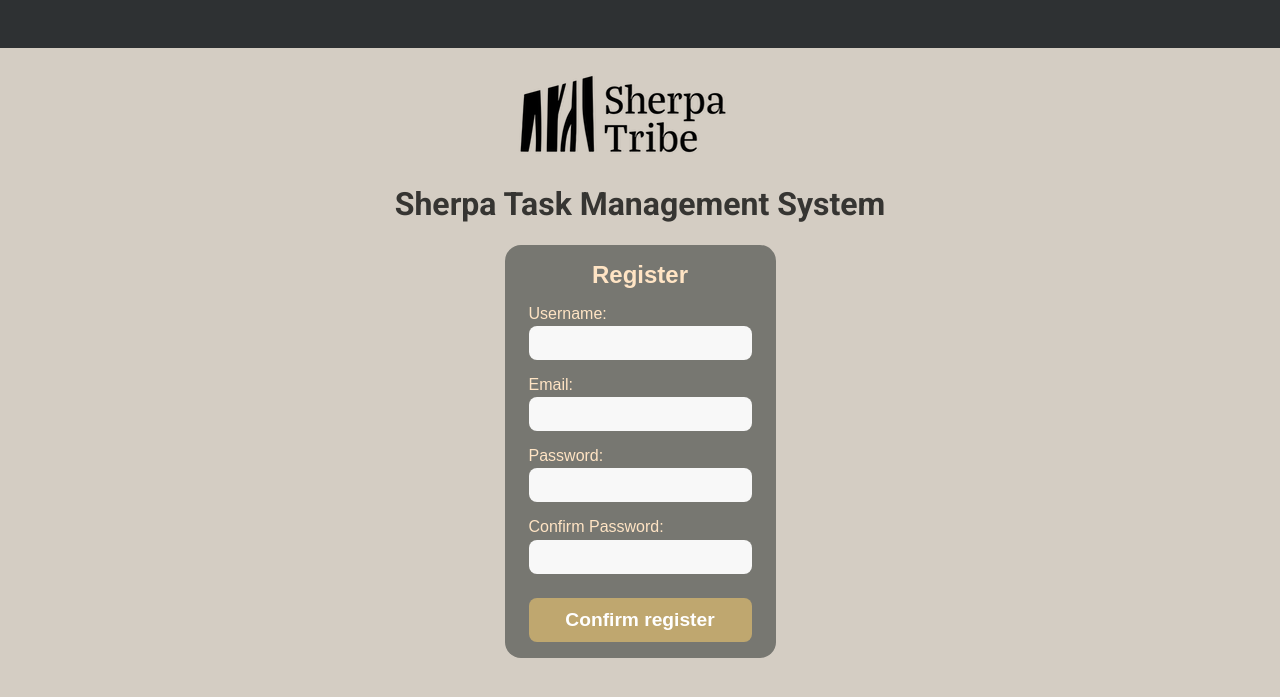
After one commit to antonimodev/task-management-system, a Django app: page /auth/register/ in a window 1280 px wide. The commit adds this page. Shown: the top 697 px of the page. Run offline with Django 5.2, Linux system fonts and the light colour scheme.

Commit message:
Template and Static Structure Refactor: Improved URL Usage, CSS Naming, and Base Template Creation
- Update url format of home.html to follow better Django template practices by using {% url %} for referencing
- Update .gitignore to add .vscode due to workspace settings changes, including 'django-html : html' for improved auto-suggestions and faster work in my IDE
- Update urls.py format in django_backend/config/urls.py
- Add app_name to django_backend/apps/auth_jwt/urls.py to reference it from config/urls.py
- Create base.html to use it as main template
- Update names of .css to be more descriptive
- Add login rendering as first step before complete .html

```diff
--- /dev/null
+++ b/django_backend/apps/auth_jwt/static/css/login.css
@@ -0,0 +1,3 @@
+.test-login {
+	background-color: aqua;
+}
--- /dev/null
+++ b/django_backend/apps/auth_jwt/static/css/register.css
@@ -0,0 +1,78 @@
+/* Title form */
+h2 {
+    margin: 0 0 1rem 0;
+    color: bisque;
+    font-family: Arial, Helvetica, sans-serif;
+    font-weight: bold;
+    text-align: center;
+}
+
+/* General form container */
+.form-container {
+    background: #777771;
+    color: bisque;
+    font-family: Arial, Helvetica, sans-serif;
+    padding: 1rem 1.5rem;
+    border-radius: 1rem;
+    display: flex;
+    flex-direction: column;
+    align-items: center;
+    margin: 0.5rem auto;
+	width: fit-content;
+}
+
+/* Inner form container */
+.form-container form {
+    display: flex;
+    flex-direction: column;
+    gap: 1rem;
+}
+
+/* Group fields */
+.form-group {
+    width: 100%;
+    display: flex;
+    flex-direction: column;
+}
+
+/* Title fields */
+.form-group label {
+    font-size: 1rem;
+    margin-bottom: 0.2rem;
+}
+
+/* Input fields */
+.form-group input {
+    padding: 0.5rem;
+    border-radius: 0.5rem;
+    border: 1px #ccc;
+    font-size: 1rem;
+    background: #f8f8f8;
+    color: #3e4d57;
+	outline: none;
+}
+
+/* Focus when typing in field */
+.form-group input:focus {
+    border-color: #5e5846;
+	border-width: 0.1rem;
+	border-style: inset;
+}
+
+
+.register-button {
+    margin-top: 0.5rem;
+    padding: 0.7rem 1.5rem;
+    border: none;
+    border-radius: 0.5rem;
+    background: #bfa76f;
+    color: #fff;
+    font-size: 1.2rem;
+    font-weight: bold;
+    cursor: pointer;
+    transition: background 0.5s;
+}
+
+.register-button:hover {
+    background: #a68c4a;
+}
--- /dev/null
+++ b/django_backend/apps/auth_jwt/templates/register.html
@@ -0,0 +1,34 @@
+{% extends "base.html" %}
+{% load static %}
+
+{% block title %}Register - Sherpa Tribe{% endblock title %}
+
+{% block register-css %}
+    <link rel="stylesheet" href="{% static 'css/register.css' %}">
+{% endblock register-css %}
+
+{% block content %}
+	<div class="form-container">
+		<h2>Register</h2>
+		<form method="post" action="{% url 'auth_jwt_api:register' %}">
+			{% csrf_token %}
+			<div class="form-group">
+				<label for="username">Username:</label>
+				<input type="text" name="username" id="username" required>
+			</div>
+			<div class="form-group">
+				<label for="email">Email:</label>
+				<input type="email" name="email" id="email" required>
+			</div>
+			<div class="form-group">
+				<label for="password">Password:</label>
+				<input type="password" name="password" id="password" required>
+			</div>
+			<div class="form-group">
+				<label for="password2">Confirm Password:</label>
+				<input type="password" name="password2" id="password2" required>
+			</div>
+			<button type="register" class="register-button">Confirm register</button>
+		</form>
+	</div>
+{% endblock content %}
--- a/django_backend/apps/auth_jwt/urls.py
+++ b/django_backend/apps/auth_jwt/urls_api.py
@@ -6,7 +6,8 @@ from rest_framework_simplejwt.views import (
     TokenBlacklistView,
 )
 
-# Authentication Endpoints
+app_name = 'auth_jwt_api'
+
 urlpatterns = [
     path('register/', RegisterView.as_view(), name='register'),
     path('login/', TokenObtainPairView.as_view(), name='login'),
--- a/django_backend/apps/auth_jwt/views.py
+++ b/django_backend/apps/auth_jwt/views.py
@@ -1,3 +1,4 @@
+from django.shortcuts import render
 from rest_framework import generics
 from rest_framework.permissions import AllowAny
 from apps.users.serializers import UserSerializer
@@ -5,3 +6,9 @@ from apps.users.serializers import UserSerializer
 class RegisterView(generics.CreateAPIView):
     serializer_class = UserSerializer
     permission_classes = [AllowAny]
+
+def register_page(request):
+    return render(request, 'register.html')
+
+def login_page(request):
+    return render(request, 'login.html')
--- /dev/null
+++ b/django_backend/apps/common/static/css/base.css
@@ -0,0 +1,26 @@
+.top-bar {
+    width: 100%;
+    height: 3rem;
+    margin-bottom: 1rem;
+    background-color: #2e3133;
+}
+
+.main-logo {
+    display: block;
+    margin: auto;
+}
+
+.welcome-msg {
+    text-align: center;
+}
+
+h1 {
+	text-align: center;
+}
+
+body {
+    background-color: #d4cdc3;
+    color: #363532;
+    margin: 0;
+	font-family: 'Roboto', Arial, Helvetica, sans-serif;
+}
--- /dev/null
+++ b/django_backend/apps/common/templates/base.html
@@ -0,0 +1,26 @@
+{% load static %}
+<!DOCTYPE html>
+<html lang="en">
+<head>
+    <meta charset="UTF-8">
+    <meta name="viewport" content="width=device-width, initial-scale=1.0">
+    <title>
+		{% block title %}Sherpa Tribe{% endblock title %}
+	</title>
+    <link rel="stylesheet" href="{% static 'css/base.css' %}">
+	<link rel="preconnect" href="https://fonts.googleapis.com">
+	<link rel="preconnect" href="https://fonts.gstatic.com" crossorigin>
+	<link href="https://fonts.googleapis.com/css2?family=Roboto:ital,wght@0,100..900;1,100..900&display=swap" rel="stylesheet">
+    {% block home-css %}{% endblock home-css %}
+	{% block register-css %}{% endblock register-css %}
+    {% block login-css %}{% endblock login-css %}
+</head>
+<body>
+    <div class="top-bar"></div>
+    <img class="main-logo" src="{% static 'img/sherpatribelogo.png' %}" alt="Sherpa Tribe Logo">
+    <h1>
+		Sherpa Task Management System
+	</h1>
+    {% block content %}{% endblock content %}
+</body>
+</html>
--- a/django_backend/config/urls.py
+++ b/django_backend/config/urls.py
@@ -9,7 +9,8 @@ urlpatterns = [
 	# COMMON
 	path('', include('apps.common.urls')),
 	# AUTH
-	path('api/auth/', include('apps.auth_jwt.urls')),
+	path('api/auth/', include(('apps.auth_jwt.urls_api', 'auth_jwt_api'), namespace='auth_jwt_api')),
+	path('auth/', include(('apps.auth_jwt.urls_html', 'auth_jwt_html'), namespace='auth_jwt_html')),
 	# USERS
 	path('api/users/', include('apps.users.urls')),
 	# TASK MANAGEMENT
```
Also changed, not shown: django_backend/apps/auth_jwt/templates/login.html (added, +12 -0 lines), django_backend/apps/auth_jwt/urls_html.py (added, +14 -0 lines), django_backend/apps/common/static/css/home.css (added, +27 -0 lines), django_backend/apps/common/static/css/style.css (deleted, +0 -38 lines), django_backend/apps/common/templates/home.html (+20 -18 lines), 1 other file.
